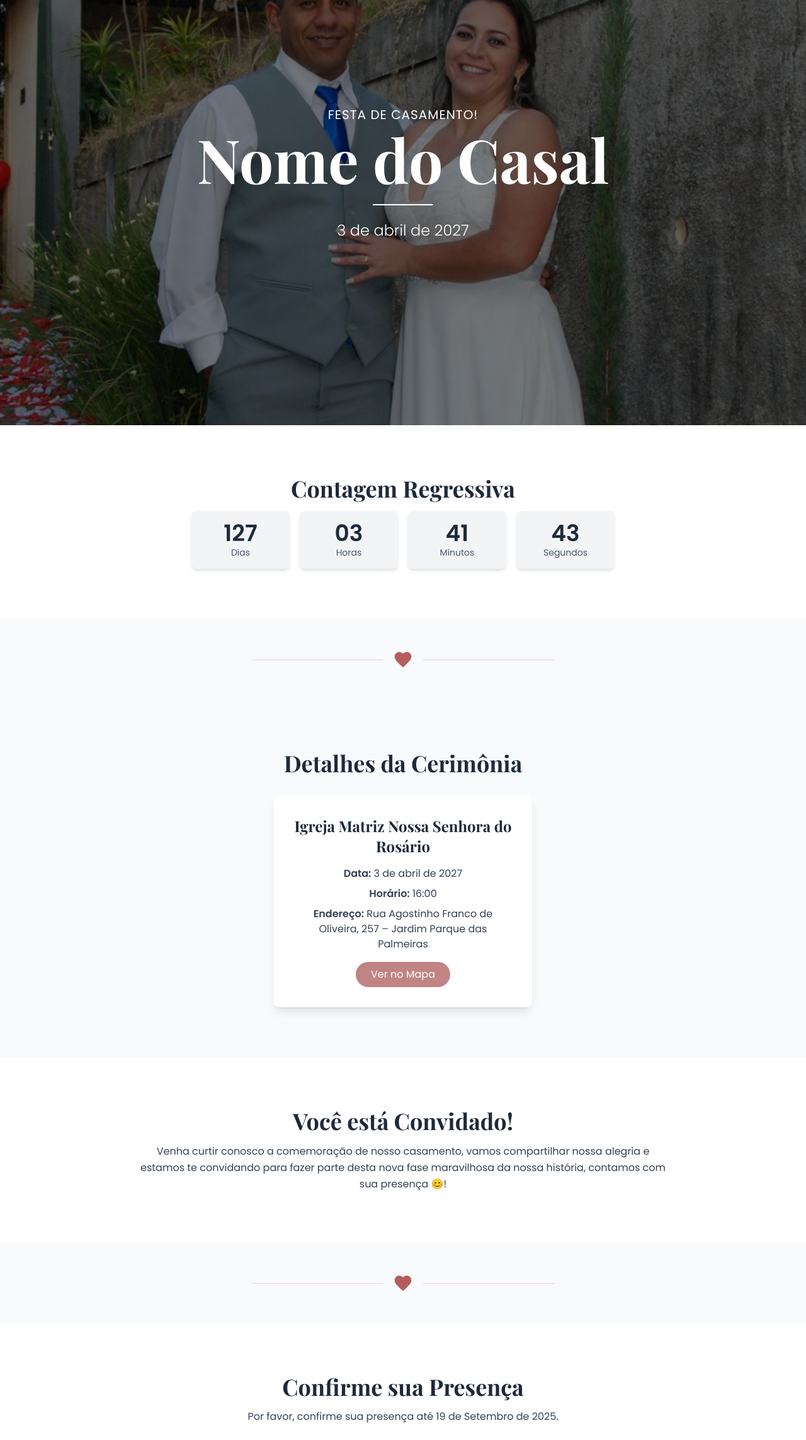
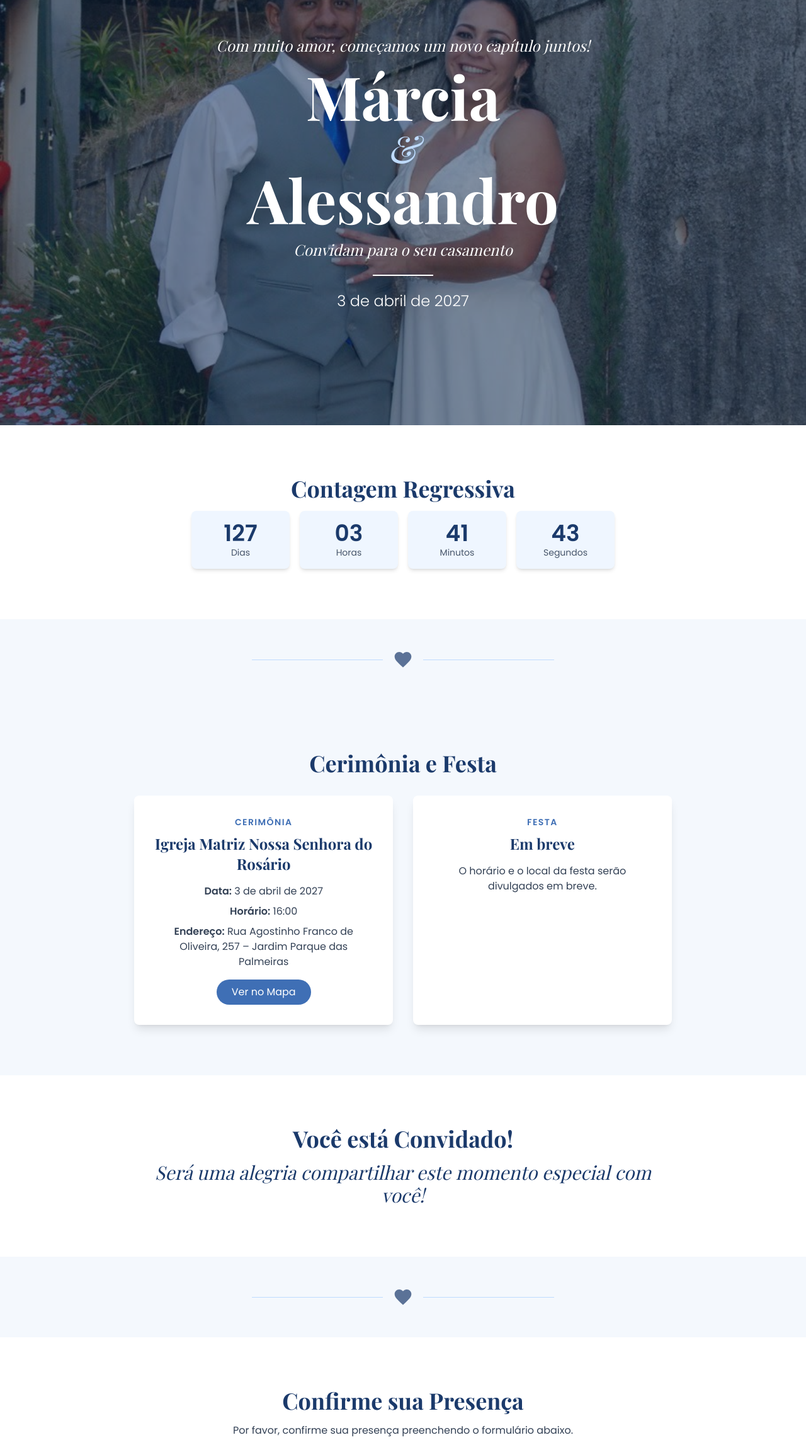
Before and after one commit to Vitor329/convite, a plain HTML site: page index.html in a window 1280 px wide. Shown: the part 125-2411 px from the top of the page at 63% size. Drawn offline with nearby package versions, Linux system fonts and the light colour scheme; a web font is replaced by a local one.

Commit message:
Personaliza o site para Márcia & Alessandro com a paleta azul do convite
- Nomes e frases do convite na capa, na mensagem e no rodapé
- Troca a paleta rosa pela azul do convite (marinho, azul e azul claro)
- Adiciona cartão da Festa (informações em breve) ao lado da Cerimônia
- Remove o prazo de confirmação vencido (19/09/2025)
- Remove caractere inválido no fim do index.html

Co-Authored-By: Claude Opus 5.5 <noreply@anthropic.com>
Claude-Session: https://claude.ai/code/session_01NArpaqW17DCt3tFyGAoeoh

```diff
--- a/index.html
+++ b/index.html
@@ -3,23 +3,23 @@
 <head>
     <meta charset="UTF-8">
     <meta name="viewport" content="width=device-width, initial-scale=1.0">
-    <title>Nosso Casamento - Nome do Casal</title>
+    <title>Nosso Casamento - Márcia & Alessandro</title>
     <script src="https://cdn.tailwindcss.com"></script>
     <!-- Biblioteca para gerar o QR Code do Pix -->
     <script src="https://cdn.jsdelivr.net/npm/qrcode-generator@1.4.4/qrcode.js"></script>
     <link rel="preconnect" href="https://fonts.googleapis.com">
     <link rel="preconnect" href="https://fonts.gstatic.com" crossorigin>
-    <link href="https://fonts.googleapis.com/css2?family=Playfair+Display:wght@400;700&family=Poppins:wght@300;400;600&display=swap" rel="stylesheet">
+    <link href="https://fonts.googleapis.com/css2?family=Playfair+Display:ital,wght@0,400;0,700;1,400&family=Poppins:wght@300;400;600&display=swap" rel="stylesheet">
     <style>
         body {
             font-family: 'Poppins', sans-serif;
-            background-color: #f8fafc; /* cinza bem claro (slate-50) */
+            background-color: #f4f8fd; /* azul bem claro */
             color: #334155; /* cinza escuro (slate-700) */
             overflow-x: hidden; /* Previne scroll horizontal */
         }
         h1, h2, h3 {
             font-family: 'Playfair Display', serif;
-            color: #1e293b; /* cinza mais escuro (slate-800) */
+            color: #1b3a6b; /* azul-marinho do convite */
         }
         .fade-in {
             opacity: 0;
@@ -48,8 +48,9 @@
         }
         .heart {
             position: absolute;
-            color: #c08484; /* Cor rosa queimado que você escolheu */
+            color: #8fb3e0; /* azul claro das flores do convite */
         }
+        .script { font-family: 'Playfair Display', serif; font-style: italic; }
         /* Modal do Pix */
         #pixModal.hidden { display: none; }
         #pixQrCode svg { width: 100%; height: auto; display: block; }
@@ -62,10 +63,11 @@
 
 <!-- Seção Principal (Hero) -->
 <header class="hero-bg text-white shadow-lg">
-    <div class="flex flex-col items-center justify-center h-screen bg-black bg-opacity-50 p-4">
+    <div class="flex flex-col items-center justify-center h-screen bg-[#0f2547]/50 p-4">
         <div class="text-center">
-            <p class="text-lg md:text-xl mb-2 tracking-wider">FESTA DE CASAMENTO!</p>
-            <h1 class="text-5xl md:text-8xl font-bold text-white">Nome do Casal</h1>
+            <p class="script text-xl md:text-2xl mb-4">Com muito amor, começamos um novo capítulo juntos!</p>
+            <h1 class="text-5xl md:text-8xl font-bold text-white leading-tight">Márcia<span class="block script font-normal text-4xl md:text-6xl text-blue-200 my-1">&amp;</span>Alessandro</h1>
+            <p class="script text-xl md:text-2xl mt-4">Convidam para o seu casamento</p>
             <div class="w-24 h-0.5 bg-white mx-auto my-6"></div>
             <p id="weddingDate" class="text-xl md:text-2xl font-light"></p>
         </div>
@@ -77,20 +79,20 @@
     <div class="container mx-auto px-6 text-center">
         <h2 class="text-3xl md:text-4xl font-bold mb-4">Contagem Regressiva</h2>
         <div id="countdown" class="grid grid-cols-2 md:grid-cols-4 gap-4 max-w-2xl mx-auto text-center">
-            <div class="bg-gray-100 p-4 rounded-lg shadow-md">
-                <span id="days" class="text-4xl font-bold text-slate-800">00</span>
+            <div class="bg-blue-50 p-4 rounded-lg shadow-md">
+                <span id="days" class="text-4xl font-bold text-[#1b3a6b]">00</span>
                 <p class="text-sm text-slate-600">Dias</p>
             </div>
-            <div class="bg-gray-100 p-4 rounded-lg shadow-md">
-                <span id="hours" class="text-4xl font-bold text-slate-800">00</span>
+            <div class="bg-blue-50 p-4 rounded-lg shadow-md">
+                <span id="hours" class="text-4xl font-bold text-[#1b3a6b]">00</span>
                 <p class="text-sm text-slate-600">Horas</p>
             </div>
-            <div class="bg-gray-100 p-4 rounded-lg shadow-md">
-                <span id="minutes" class="text-4xl font-bold text-slate-800">00</span>
+            <div class="bg-blue-50 p-4 rounded-lg shadow-md">
+                <span id="minutes" class="text-4xl font-bold text-[#1b3a6b]">00</span>
                 <p class="text-sm text-slate-600">Minutos</p>
             </div>
-            <div class="bg-gray-100 p-4 rounded-lg shadow-md">
-                <span id="seconds" class="text-4xl font-bold text-slate-800">00</span>
+            <div class="bg-blue-50 p-4 rounded-lg shadow-md">
+                <span id="seconds" class="text-4xl font-bold text-[#1b3a6b]">00</span>
                 <p class="text-sm text-slate-600">Segundos</p>
             </div>
         </div>
@@ -99,25 +101,32 @@
 
 <!-- Divisória Decorativa -->
 <div class="w-full max-w-lg mx-auto flex items-center justify-center py-8 md:py-12 fade-in px-4">
-    <div class="flex-grow h-px bg-red-200"></div>
-    <svg class="w-8 h-8 mx-4 text-red-800 opacity-70" viewBox="0 0 24 24" fill="currentColor">
+    <div class="flex-grow h-px bg-blue-200"></div>
+    <svg class="w-8 h-8 mx-4 text-[#1b3a6b] opacity-70" viewBox="0 0 24 24" fill="currentColor">
         <path d="M12 21.35l-1.45-1.32C5.4 15.36 2 12.28 2 8.5 2 5.42 4.42 3 7.5 3c1.74 0 3.41.81 4.5 2.09C13.09 3.81 14.76 3 16.5 3 19.58 3 22 5.42 22 8.5c0 3.78-3.4 6.86-8.55 11.54L12 21.35z"/>
     </svg>
-    <div class="flex-grow h-px bg-red-200"></div>
+    <div class="flex-grow h-px bg-blue-200"></div>
 </div>
 
 <!-- Detalhes do Evento -->
 <section class="py-12 md:py-20 fade-in">
     <div class="container mx-auto px-6 text-center">
-         <h2 class="text-3xl md:text-4xl font-bold mb-8">Detalhes da Cerimônia</h2>
+         <h2 class="text-3xl md:text-4xl font-bold mb-8">Cerimônia e Festa</h2>
         <div class="flex flex-wrap justify-center gap-8">
             <!-- Cerimônia -->
-            <div class="w-full md:w-1/2 lg:w-1/3 bg-white p-8 rounded-lg shadow-lg">
+            <div class="w-full md:w-5/12 lg:w-1/3 bg-white p-8 rounded-lg shadow-lg">
+                <p class="text-sm uppercase tracking-widest text-[#3f6fb5] font-semibold mb-2">Cerimônia</p>
                 <h3 class="text-2xl font-semibold mb-4">Igreja Matriz Nossa Senhora do Rosário</h3>
                 <p class="mb-2"><strong>Data:</strong> <span id="ceremonyDate"></span></p>
                 <p class="mb-2"><strong>Horário:</strong> 16:00</p>
                 <p class="mb-4"><strong>Endereço:</strong> Rua Agostinho Franco de Oliveira, 257 – Jardim Parque das Palmeiras</p>
-                <a href="https://www.google.com/maps/search/?api=1&amp;query=Igreja+Matriz+Nossa+Senhora+do+Ros%C3%A1rio%2C+Rua+Agostinho+Franco+de+Oliveira%2C+257%2C+Jardim+Parque+das+Palmeiras" target="_blank" rel="noopener" class="inline-block bg-[#c08484] text-white px-6 py-2 rounded-full hover:bg-[#792626] transition duration-300">Ver no Mapa</a>
+                <a href="https://www.google.com/maps/search/?api=1&amp;query=Igreja+Matriz+Nossa+Senhora+do+Ros%C3%A1rio%2C+Rua+Agostinho+Franco+de+Oliveira%2C+257%2C+Jardim+Parque+das+Palmeiras" target="_blank" rel="noopener" class="inline-block bg-[#3f6fb5] text-white px-6 py-2 rounded-full hover:bg-[#1b3a6b] transition duration-300">Ver no Mapa</a>
+            </div>
+            <!-- Festa: quando tiver as informações, troque o texto abaixo por Horário, Endereço e o botão "Ver no Mapa" (igual ao da cerimônia) -->
+            <div class="w-full md:w-5/12 lg:w-1/3 bg-white p-8 rounded-lg shadow-lg">
+                <p class="text-sm uppercase tracking-widest text-[#3f6fb5] font-semibold mb-2">Festa</p>
+                <h3 class="text-2xl font-semibold mb-4">Em breve</h3>
+                <p class="mb-2">O horário e o local da festa serão divulgados em breve.</p>
             </div>
         </div>
     </div>
@@ -127,42 +136,42 @@
 <section class="bg-white py-12 md:py-20 fade-in">
     <div class="container mx-auto px-6 max-w-4xl text-center">
         <h2 class="text-3xl md:text-4xl font-bold mb-4">Você está Convidado!</h2>
-        <p class="leading-relaxed">
-            Venha curtir conosco a comemoração de nosso casamento, vamos compartilhar nossa alegria e estamos te convidando para fazer parte desta nova fase maravilhosa da nossa história, contamos com sua presença 😊!
+        <p class="script text-2xl md:text-3xl leading-relaxed text-[#1b3a6b]">
+            Será uma alegria compartilhar este momento especial com você!
         </p>
     </div>
 </section>
 
 <!-- Divisória Decorativa -->
 <div class="w-full max-w-lg mx-auto flex items-center justify-center py-8 md:py-12 fade-in px-4">
-    <div class="flex-grow h-px bg-red-200"></div>
-    <svg class="w-8 h-8 mx-4 text-red-800 opacity-70" viewBox="0 0 24 24" fill="currentColor">
+    <div class="flex-grow h-px bg-blue-200"></div>
+    <svg class="w-8 h-8 mx-4 text-[#1b3a6b] opacity-70" viewBox="0 0 24 24" fill="currentColor">
         <path d="M12 21.35l-1.45-1.32C5.4 15.36 2 12.28 2 8.5 2 5.42 4.42 3 7.5 3c1.74 0 3.41.81 4.5 2.09C13.09 3.81 14.76 3 16.5 3 19.58 3 22 5.42 22 8.5c0 3.78-3.4 6.86-8.55 11.54L12 21.35z"/>
     </svg>
-    <div class="flex-grow h-px bg-red-200"></div>
+    <div class="flex-grow h-px bg-blue-200"></div>
 </div>
 
 <!-- RSVP -->
 <section id="rsvp" class="bg-white py-12 md:py-20 fade-in">
     <div class="container mx-auto px-6 max-w-2xl text-center">
         <h2 class="text-3xl md:text-4xl font-bold mb-4">Confirme sua Presença</h2>
-        <p class="mb-8">Por favor, confirme sua presença até 19 de Setembro de 2025.</p>
+        <p class="mb-8">Por favor, confirme sua presença preenchendo o formulário abaixo.</p>
 
         <!-- Formulário atualizado para usar Formspree -->
         <form id="rsvpForm" action="https://formspree.io/f/xandrqqr" method="POST" class="space-y-4">
             <div>
                 <!-- Adicionado o atributo 'name' para o Formspree -->
-                <input type="text" id="guestName" name="guestName" placeholder="Seu nome completo" class="w-full p-3 border border-gray-300 rounded-lg focus:outline-none focus:ring-2 focus:ring-[#c08484]" required>
+                <input type="text" id="guestName" name="guestName" placeholder="Seu nome completo" class="w-full p-3 border border-gray-300 rounded-lg focus:outline-none focus:ring-2 focus:ring-[#3f6fb5]" required>
             </div>
             <div>
                  <!-- Adicionado o atributo 'name' para o Formspree -->
-                <select id="attendance" name="attendance" class="w-full p-3 border border-gray-300 rounded-lg focus:outline-none focus:ring-2 focus:ring-[#c08484]" required>
+                <select id="attendance" name="attendance" class="w-full p-3 border border-gray-300 rounded-lg focus:outline-none focus:ring-2 focus:ring-[#3f6fb5]" required>
                     <option value="" disabled selected>Você irá ao evento?</option>
                     <option value="yes">Sim, estarei lá!</option>
                     <option value="no">Não poderei comparecer.</option>
                 </select>
             </div>
-            <button type="submit" class="w-full bg-[#c08484] text-white px-6 py-3 rounded-lg hover:bg-[#792626] transition duration-300 font-semibold">Enviar Confirmação</button>
+            <button type="submit" class="w-full bg-[#3f6fb5] text-white px-6 py-3 rounded-lg hover:bg-[#1b3a6b] transition duration-300 font-semibold">Enviar Confirmação</button>
         </form>
         <div id="formMessage" class="mt-4 text-lg"></div>
     </div>
@@ -170,11 +179,11 @@
 
 <!-- Divisória Decorativa -->
 <div class="w-full max-w-lg mx-auto flex items-center justify-center py-8 md:py-12 fade-in px-4">
-    <div class="flex-grow h-px bg-red-200"></div>
-    <svg class="w-8 h-8 mx-4 text-red-800 opacity-70" viewBox="0 0 24 24" fill="currentColor">
+    <div class="flex-grow h-px bg-blue-200"></div>
+    <svg class="w-8 h-8 mx-4 text-[#1b3a6b] opacity-70" viewBox="0 0 24 24" fill="currentColor">
         <path d="M12 21.35l-1.45-1.32C5.4 15.36 2 12.28 2 8.5 2 5.42 4.42 3 7.5 3c1.74 0 3.41.81 4.5 2.09C13.09 3.81 14.76 3 16.5 3 19.58 3 22 5.42 22 8.5c0 3.78-3.4 6.86-8.55 11.54L12 21.35z"/>
     </svg>
-    <div class="flex-grow h-px bg-red-200"></div>
+    <div class="flex-grow h-px bg-blue-200"></div>
 </div>
 
 <!-- Lista de Presentes -->
@@ -193,35 +202,35 @@
 <div id="pixModal" class="hidden fixed inset-0 z-50 flex items-center justify-center bg-black bg-opacity-60 p-4" role="dialog" aria-modal="true" aria-labelledby="pixModalTitle">
     <div class="bg-white rounded-2xl shadow-2xl w-full max-w-md max-h-full overflow-y-auto p-6 relative text-center">
         <button type="button" id="pixClose" class="absolute top-3 right-4 text-3xl leading-none text-slate-400 hover:text-slate-700" aria-label="Fechar">&times;</button>
-        <p class="text-sm uppercase tracking-wider text-[#c08484] font-semibold">Presentear com Pix</p>
+        <p class="text-sm uppercase tracking-wider text-[#3f6fb5] font-semibold">Presentear com Pix</p>
         <h3 id="pixModalTitle" class="text-2xl font-bold mt-1"></h3>
 
         <!-- Campo de valor (aparece só na opção "valor livre") -->
         <div id="pixCustomAmountWrap" class="hidden mt-4 text-left">
             <label for="pixCustomAmount" class="block text-sm mb-1">Quanto você quer presentear? (R$)</label>
             <div class="flex gap-2">
-                <input type="text" inputmode="decimal" id="pixCustomAmount" placeholder="Ex.: 100,00" class="flex-grow p-3 border border-gray-300 rounded-lg focus:outline-none focus:ring-2 focus:ring-[#c08484]">
-                <button type="button" id="pixCustomAmountBtn" class="bg-[#c08484] text-white px-4 rounded-lg hover:bg-[#792626] transition duration-300 font-semibold">Gerar</button>
+                <input type="text" inputmode="decimal" id="pixCustomAmount" placeholder="Ex.: 100,00" class="flex-grow p-3 border border-gray-300 rounded-lg focus:outline-none focus:ring-2 focus:ring-[#3f6fb5]">
+                <button type="button" id="pixCustomAmountBtn" class="bg-[#3f6fb5] text-white px-4 rounded-lg hover:bg-[#1b3a6b] transition duration-300 font-semibold">Gerar</button>
             </div>
             <p id="pixCustomAmountError" class="text-sm text-red-600 mt-1"></p>
         </div>
 
         <div id="pixPaymentArea">
-            <p id="pixAmount" class="text-3xl font-bold text-[#792626] mt-3"></p>
+            <p id="pixAmount" class="text-3xl font-bold text-[#1b3a6b] mt-3"></p>
             <div id="pixQrCode" class="w-56 max-w-full mx-auto my-4 p-2 bg-white border border-gray-200 rounded-lg"></div>
             <p class="text-sm text-slate-500 mb-4">Abra o app do seu banco, escolha <strong>Pix &rarr; Ler QR Code</strong> e aponte a câmera.</p>
 
             <label for="pixCopyPaste" class="block text-sm text-left mb-1">Ou use o Pix Copia e Cola:</label>
             <textarea id="pixCopyPaste" rows="3" readonly class="w-full p-2 text-xs border border-gray-300 rounded-lg bg-gray-50 resize-none break-all"></textarea>
-            <button type="button" id="pixCopyBtn" class="w-full mt-2 bg-[#c08484] text-white px-6 py-3 rounded-lg hover:bg-[#792626] transition duration-300 font-semibold">Copiar código Pix</button>
+            <button type="button" id="pixCopyBtn" class="w-full mt-2 bg-[#3f6fb5] text-white px-6 py-3 rounded-lg hover:bg-[#1b3a6b] transition duration-300 font-semibold">Copiar código Pix</button>
             <p class="text-xs text-slate-500 mt-3">Recebedor: <span id="pixReceiver"></span></p>
 
             <!-- Aviso opcional para o casal saber quem presenteou -->
             <form id="giftNotifyForm" class="mt-6 pt-6 border-t border-gray-200 space-y-3 text-left">
                 <p class="text-sm text-center">Já fez o Pix? Deixe seu nome e um recado para os noivos 💌</p>
-                <input type="text" id="giftGuestName" placeholder="Seu nome" class="w-full p-3 border border-gray-300 rounded-lg focus:outline-none focus:ring-2 focus:ring-[#c08484]" required>
-                <textarea id="giftGuestMessage" rows="2" placeholder="Mensagem (opcional)" class="w-full p-3 border border-gray-300 rounded-lg focus:outline-none focus:ring-2 focus:ring-[#c08484] resize-none"></textarea>
-                <button type="submit" class="w-full border-2 border-[#c08484] text-[#792626] px-6 py-2 rounded-lg hover:bg-[#c08484] hover:text-white transition duration-300 font-semibold">Já fiz o Pix, avisar os noivos</button>
+                <input type="text" id="giftGuestName" placeholder="Seu nome" class="w-full p-3 border border-gray-300 rounded-lg focus:outline-none focus:ring-2 focus:ring-[#3f6fb5]" required>
+                <textarea id="giftGuestMessage" rows="2" placeholder="Mensagem (opcional)" class="w-full p-3 border border-gray-300 rounded-lg focus:outline-none focus:ring-2 focus:ring-[#3f6fb5] resize-none"></textarea>
+                <button type="submit" class="w-full border-2 border-[#3f6fb5] text-[#1b3a6b] px-6 py-2 rounded-lg hover:bg-[#3f6fb5] hover:text-white transition duration-300 font-semibold">Já fiz o Pix, avisar os noivos</button>
                 <p id="giftNotifyMessage" class="text-sm text-center"></p>
             </form>
         </div>
@@ -232,10 +241,10 @@
 <footer class="text-center py-8">
     <p class="flex items-center justify-center">
         Feito com
-        <svg class="w-5 h-5 mx-1 text-red-800 opacity-70" viewBox="0 0 24 24" fill="currentColor">
+        <svg class="w-5 h-5 mx-1 text-[#1b3a6b] opacity-70" viewBox="0 0 24 24" fill="currentColor">
             <path d="M12 21.35l-1.45-1.32C5.4 15.36 2 12.28 2 8.5 2 5.42 4.42 3 7.5 3c1.74 0 3.41.81 4.5 2.09C13.09 3.81 14.76 3 16.5 3 19.58 3 22 5.42 22 8.5c0 3.78-3.4 6.86-8.55 11.54L12 21.35z"/>
         </svg>
-        para Nome do Casal
+        para Márcia & Alessandro
     </p>
 </footer>
 
@@ -251,7 +260,7 @@
         //   E-mail:   (ex.: 'casal@email.com')
         //   Chave aleatória: (ex.: '123e4567-e89b-12d3-a456-426614174000')
         chave: 'casal@email.com', // <-- Altere aqui!
-        nome: 'Nome do Casal',     // Nome do recebedor (até 25 letras)
+        nome: 'Márcia e Alessandro', // Nome do recebedor (até 25 letras)
         cidade: 'Sao Paulo',       // Cidade do recebedor (até 15 letras)
     };
 
@@ -274,7 +283,7 @@
     // ====================================================================
     // IMPORTANTE: Altere a data e hora do casamento aqui.
     // Formato: AAAA-MM-DDTHH:MM:SS (Ano-Mês-DiaT Hora:Minuto:Segundo)
-    const weddingDateStr = '2027-04-03T16:00:00'; // 3 de abril de 2027, às 16:00
+    const weddingDateStr = '2027-04-03T16:00:00'; // 3 de abril de 2027, às 16:00 (horário da cerimônia)
 
     // --- LÓGICA DO SCRIPT ---
 
@@ -460,7 +469,7 @@ const rsvpForm = document.getElementById('rsvpForm');
         card.className = 'bg-white rounded-xl shadow-lg overflow-hidden flex flex-col hover:shadow-xl hover:-translate-y-1 transition duration-300';
 
         const topo = document.createElement('div');
-        topo.className = 'h-40 bg-red-50 flex items-center justify-center text-6xl';
+        topo.className = 'h-40 bg-blue-50 flex items-center justify-center text-6xl';
         if (presente.imagem) {
             const img = document.createElement('img');
             img.src = presente.imagem;
@@ -477,11 +486,11 @@ const rsvpForm = document.getElementById('rsvpForm');
         titulo.className = 'text-xl font-semibold mb-2';
         titulo.textContent = presente.nome;
         const preco = document.createElement('p');
-        preco.className = 'text-2xl font-bold text-[#792626] mb-4';
+        preco.className = 'text-2xl font-bold text-[#1b3a6b] mb-4';
         preco.textContent = valorLivre ? 'Você escolhe' : formatBRL(presente.valor);
         const botao = document.createElement('button');
         botao.type = 'button';
-        botao.className = 'mt-auto w-full bg-[#c08484] text-white px-6 py-3 rounded-full hover:bg-[#792626] transition duration-300 font-semibold';
+        botao.className = 'mt-auto w-full bg-[#3f6fb5] text-white px-6 py-3 rounded-full hover:bg-[#1b3a6b] transition duration-300 font-semibold';
         botao.textContent = 'Presentear';
         botao.addEventListener('click', () => abrirPix(presente, valorLivre));
 
@@ -604,5 +613,3 @@ const rsvpForm = document.getElementById('rsvpForm');
 </script>
 </body>
 </html>
-
-�
```
